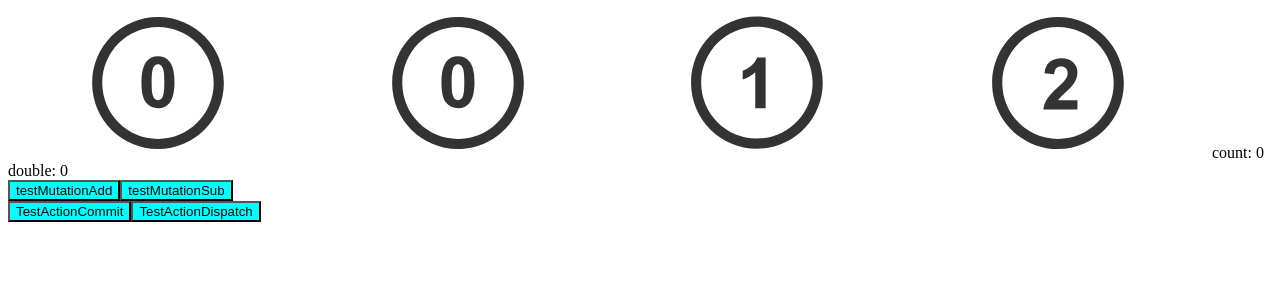
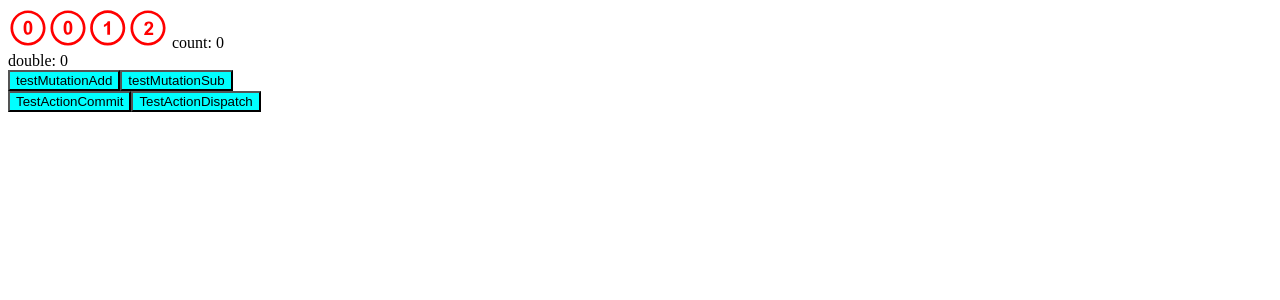
Before and after one commit to webB1an/vite-vue3-templete, a Vue app: page / in a window 1280 px wide. Shown: the top 300 px of the page. Built offline with nearby package versions, Linux system fonts and the light colour scheme.

Commit message:
fix: fix svg icon can not add color problem

```diff
--- a/src/App.vue
+++ b/src/App.vue
@@ -1,12 +1,19 @@
 <template>
   <!-- icons/0.svg -->
-  <svg-icon name="0" />
+  <svg-icon class="svg" name="0" />
   <!-- icons/svg/0.svg -->
-  <svg-icon name="svg-0" />
-  <svg-icon name="svg-1" />
-  <svg-icon name="svg-2" />
+  <svg-icon class="svg" name="svg-0" />
+  <svg-icon class="svg" name="svg-1" />
+  <svg-icon class="svg" name="svg-2" />
   <router-view />
 </template>
 
 <script setup lang="ts">
 </script>
+
+<style>
+.svg {
+  color: red;
+  font-size: 40px;
+}
+</style>
--- a/src/components/SvgIcon.vue
+++ b/src/components/SvgIcon.vue
@@ -1,6 +1,6 @@
 <template>
   <svg aria-hidden="true">
-    <use :href="symbolId" :fill="color" />
+    <use :href="symbolId" />
   </svg>
 </template>
 
@@ -24,3 +24,12 @@ const props = defineProps({
 
 const symbolId = computed(() => `#${props.prefix}-${props.name}`)
 </script>
+
+<style scoped>
+svg {
+  width: 1em;
+  height: 1em;
+  fill: currentColor;
+  overflow: hidden;
+}
+</style>
```
